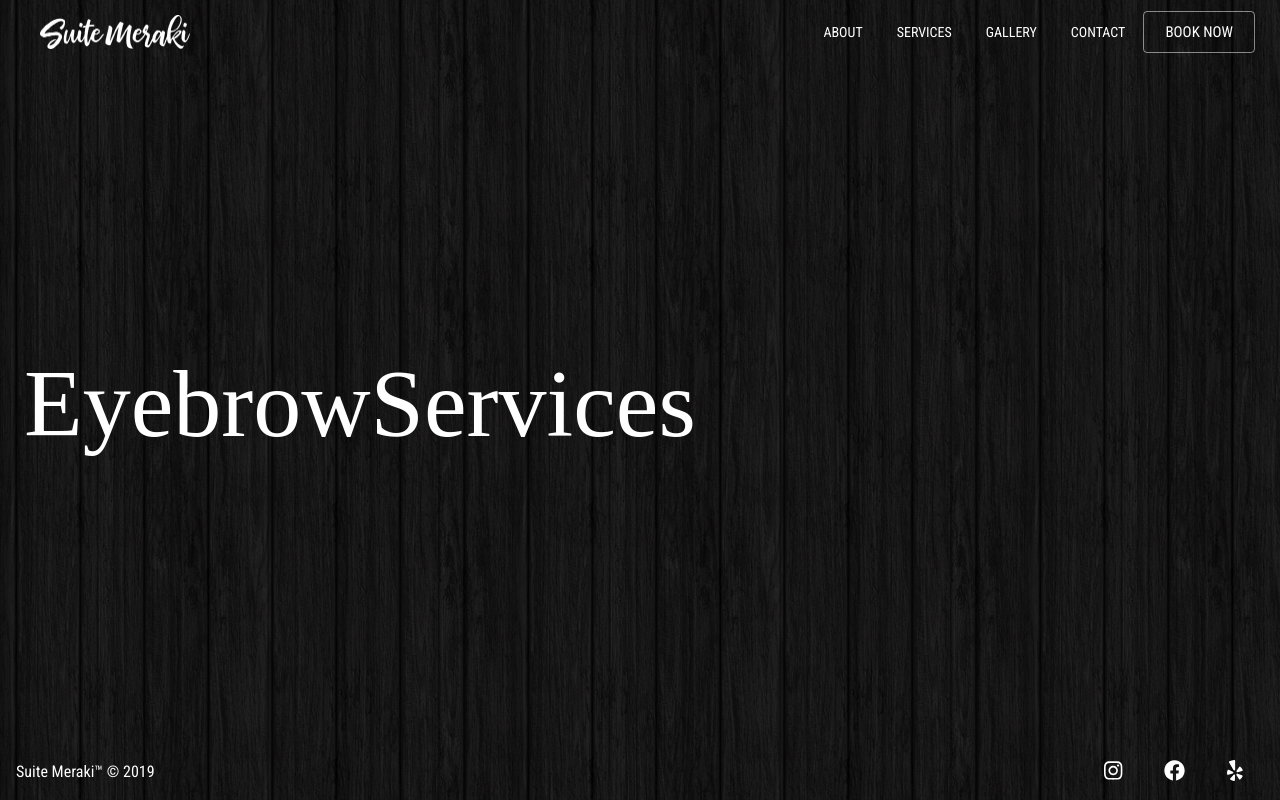
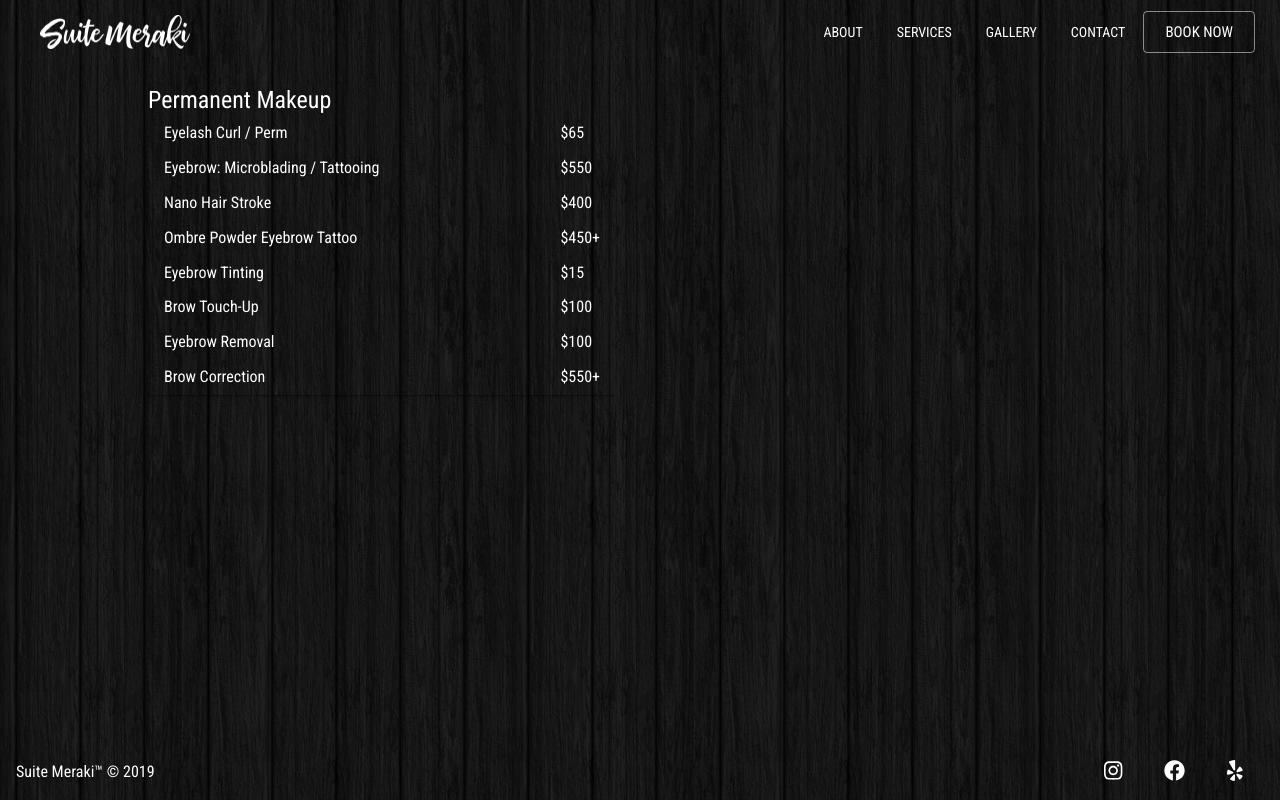
Before and after one commit to sarahg813/suite-meraki-site, a React (Create React App) app in the folder suite-meraki/: page /eyebrowservices in a window 1280 px wide. Built offline with nearby package versions, Linux system fonts and the light colour scheme; a web font is replaced by a local one.

Commit message:
added permanenent makeup list

```diff
--- a/suite-meraki/src/components/EyebrowServices.js
+++ b/suite-meraki/src/components/EyebrowServices.js
@@ -1,27 +1,91 @@
 import React from "react";
-import { Grid, Typography } from "@material-ui/core";
+import {
+  Grid,
+  Typography,
+  Table,
+  TableHead,
+  TableBody,
+  TableCell,
+  TableRow,
+  Paper
+} from "@material-ui/core";
 import { makeStyles } from "@material-ui/core/styles";
+import { makeupServices } from "./ServicesData";
 
 const useStyles = makeStyles(theme => ({
-  home: {
-    alignItems: "center",
-    flexGrow: "1"
+  eyebrowServices: {
+    margin: "2rem auto 2rem auto",
+    width: "75vw",
+    height: "auto"
   },
-  title: {
-    fontFamily: "Petit Formal Script",
-    color: theme.palette.primary.main,
-    fontWeight: 500
+  paper: {
+    height: "fit-content",
+    backgroundColor: "transparent"
+  },
+  table: {
+    width: "100%"
+  },
+  cell: {
+    width: "15%",
+    borderBottom: "none",
+    fontFamily: "Roboto Condensed",
+    color: "white",
+    fontSize: "1rem"
+  },
+  serviceCell: {
+    width: "85%",
+    borderBottom: "none",
+    fontFamily: "Roboto Condensed",
+    color: "white",
+    fontSize: "1rem"
+  },
+  tableHead: {
+    color: "white"
   }
 }));
 
 const EyebrowServices = () => {
   const classes = useStyles();
   return (
-    <Grid container className={classes.home}>
-      <Typography variant="h1" className={classes.title}>
-        EyebrowServices
-      </Typography>
-    </Grid>
+    <div className={classes.eyebrowServices}>
+      <Grid container direction="row" spacing={3} justify="space-between">
+        <Grid container direction="column" xs={12} sm={6} spacing={3}>
+          <Grid item>
+            <Paper className={classes.paper}>
+              <Table
+                className={classes.table}
+                aria-label="makeup table"
+                size="small"
+              >
+                <TableHead>
+                  <TableRow>
+                    <Typography variant="h5" className={classes.tableHead}>
+                      Permanent Makeup
+                    </Typography>
+                  </TableRow>
+                </TableHead>
+                <TableBody>
+                  {makeupServices.map(svc => (
+                    <TableRow key={svc.service}>
+                      <TableCell
+                        component="th"
+                        scope="row"
+                        className={classes.serviceCell}
+                      >
+                        {svc.service}
+                      </TableCell>
+                      <TableCell align="left" className={classes.cell}>
+                        {svc.price}
+                      </TableCell>
+                    </TableRow>
+                  ))}
+                </TableBody>
+              </Table>
+            </Paper>
+          </Grid>
+        </Grid>
+      </Grid>
+    </div>
   );
 };
 
--- a/suite-meraki/src/components/Home.js
+++ b/suite-meraki/src/components/Home.js
@@ -7,7 +7,15 @@ const useStyles = makeStyles(theme => ({
   home: {
     display: "flex",
     alignItems: "center",
-    flexGrow: "1"
+    flexGrow: "1",
+    "@media (max-width: 767px)": {
+      height: "100%",
+      minHeight: "100vh"
+      // background: 'url("/images/mobile-bg.jpg") center center',
+      // backgroundSize: "cover",
+      // backgroundRepeat: "no-repeat",
+      // backgroundAttachment: "initial"
+    }
   },
   image: {
     display: "flex",
@@ -28,7 +36,10 @@ const useStyles = makeStyles(theme => ({
     left: -400,
     minWidth: "100%",
     minHeight: "100%",
-    zIndex: -1
+    zIndex: -1,
+    "@media (max-width: 767px)": {
+      display: "none"
+    }
   }
 }));
 
@@ -37,7 +48,13 @@ const Home = () => {
   return (
     <React.Fragment>
       <div className={classes.home}>
-        <video loop autoPlay muted className={classes.video}>
+        <video
+          loop
+          autoPlay
+          muted
+          poster="/images/static-bg.jpg"
+          className={classes.video}
+        >
           <source src="./videos/hair-vid.mp4" type="video/mp4" />
           Your browser does not support the video tag.
         </video>
--- a/suite-meraki/src/components/ServicesData.js
+++ b/suite-meraki/src/components/ServicesData.js
@@ -1,7 +1,7 @@
 const colorServices = [
   {
     service: "Balayage",
-    price: "$205+"
+    price: "$250+"
   },
   {
     service: "Babylight/Balayage",
@@ -37,11 +37,11 @@ const colorServices = [
   },
   {
     service: "Glaze",
-    price: "$50+"
+    price: "$65+"
   },
   {
     service: "Toner",
-    price: "$55+"
+    price: "$65+"
   }
 ];
 
@@ -185,11 +185,47 @@ const waxServices = [
   }
 ];
 
+const makeupServices = [
+  {
+    service: "Eyelash Curl / Perm",
+    price: "$65"
+  },
+  {
+    service: "Eyebrow: Microblading / Tattooing",
+    price: "$550"
+  },
+  {
+    service: "Nano Hair Stroke",
+    price: "$400"
+  },
+  {
+    service: "Ombre Powder Eyebrow Tattoo",
+    price: "$450+"
+  },
+  {
+    service: "Eyebrow Tinting",
+    price: "$15"
+  },
+  {
+    service: "Brow Touch-Up",
+    price: "$100"
+  },
+  {
+    service: "Eyebrow Removal",
+    price: "$100"
+  },
+  {
+    service: "Brow Correction",
+    price: "$550+"
+  }
+];
+
 export {
   colorServices,
   haircutServices,
   stylingServices,
   extensionsServices,
   weddingServices,
-  waxServices
+  waxServices,
+  makeupServices
 };
```
Also changed, not shown: suite-meraki/public/images/mobile-bg.jpg (added), suite-meraki/public/images/static-bg.jpg (added).
